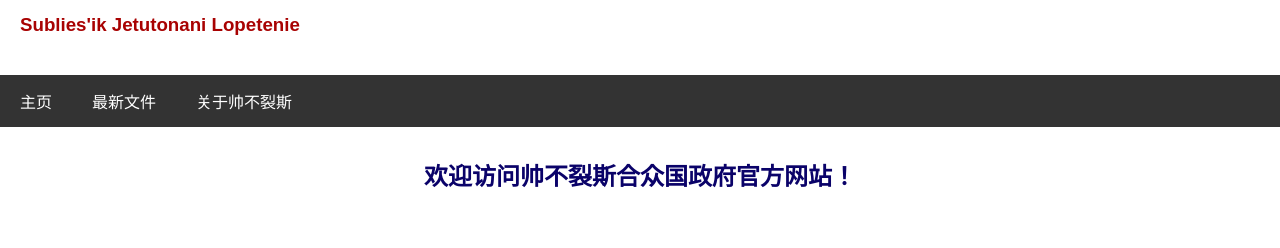
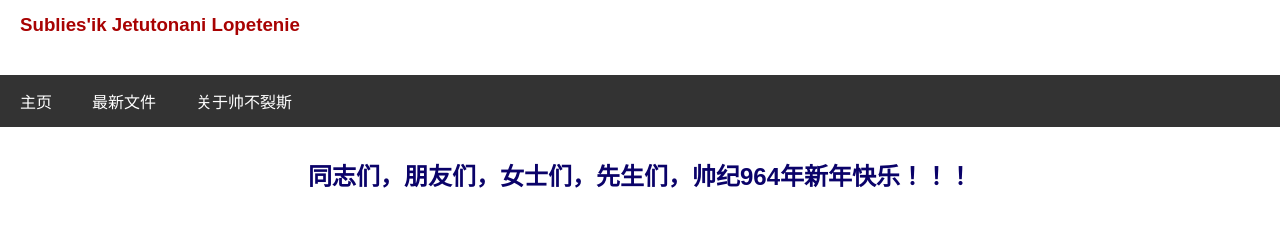
Before and after one commit to pyseafish/shyblence, a plain HTML site: page index.html in a window 1280 px wide. Shown: the part 537-785 px from the top of the page. Drawn offline with Linux system fonts and the light colour scheme.

Commit message:
Update index.html

```diff
--- a/index.html
+++ b/index.html
@@ -195,7 +195,7 @@ body {
 <div class="main1">
 
 
-<h2>欢迎访问帅不裂斯合众国政府官方网站！</h2>
+<h2>同志们，朋友们，女士们，先生们，帅纪964年新年快乐！！！</h2>
      <br>
 <h4>Hoseta elem de telada ileyasi oli Sublies'ik Jetutonani Lopetenie!</h4>
  <img src="guoqi.png" alt="">
```
